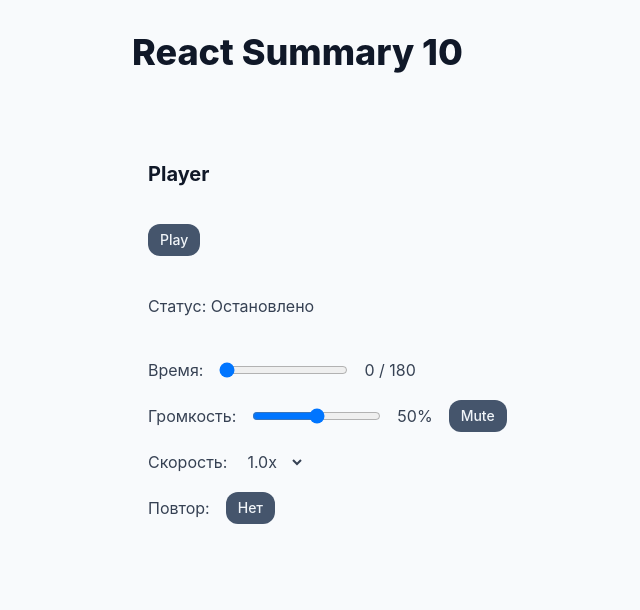
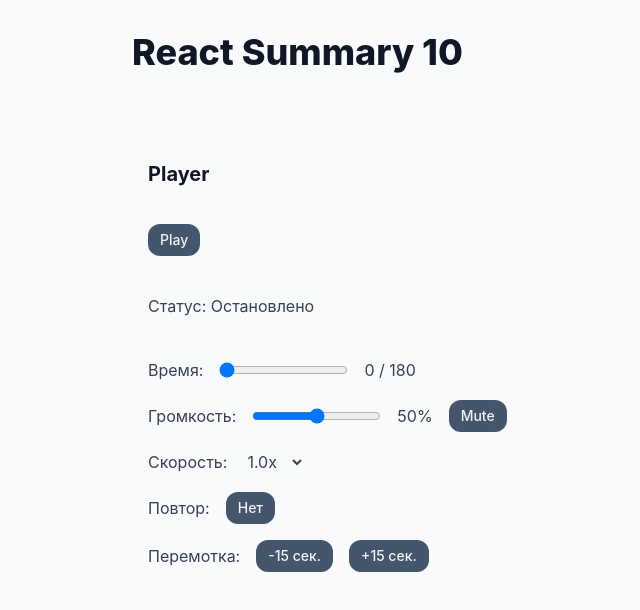
Before and after one commit to ArtemKutsan/react-summary-10, a React (Vite) app: page / in a window 1280 px wide. Shown: the top 610 px of the page, without its empty margins (92-732 px from the left). Built offline with nearby package versions, Linux system fonts and the light colour scheme.

Commit message:
feat: добавлены редюсеры seekForward и seekBackward и кнопка перемотки вперед/назад на 15с

```diff
--- a/src/components/Player.jsx
+++ b/src/components/Player.jsx
@@ -1,5 +1,5 @@
 import { useSelector, useDispatch } from "react-redux";
-import { playPause, setTime, changeVolume, toggleMute, setPlaybackRate, nextRepeatMode } from "../redux/slices/playerSlice";
+import { playPause, setTime, changeVolume, toggleMute, setPlaybackRate, nextRepeatMode, seekForward, seekBackward } from "../redux/slices/playerSlice";
 
 function Player() {
   const isPlaying = useSelector((state) => state.player.isPlaying);
@@ -9,6 +9,7 @@ function Player() {
   const isMuted = useSelector((state) => state.player.isMuted);
   const playbackRate = useSelector((state) => state.player.playbackRate);
   const repeatMode = useSelector((state) => state.player.repeatMode);
+
   const dispatch = useDispatch();
 
   return (
@@ -51,6 +52,15 @@ function Player() {
           {repeatMode === "none" ? "Нет" : repeatMode === "one" ? "Один" : "Все"}
         </button>
       </div>
+      <div className="flex items-center gap-4">
+        <label>Перемотка:</label>
+        <button className="button-primary" onClick={() => dispatch(seekBackward(15))}>
+          -15 сек.
+        </button>
+        <button className="button-primary" onClick={() => dispatch(seekForward(15))}>
+          +15 сек.
+        </button>
+      </div>
     </div>
   );
 }
--- a/src/redux/slices/playerSlice.js
+++ b/src/redux/slices/playerSlice.js
@@ -55,9 +55,23 @@ const playerSlice = createSlice({
       const currentIndex = modes.indexOf(state.repeatMode);
       state.repeatMode = modes[(currentIndex + 1) % modes.length];
     },
+    seekForward: (state, action) => {
+      state.currentTime = Math.min(state.currentTime + action.payload, state.maxTime);
+    },
+    seekBackward: (state, action) => {
+      state.currentTime = Math.max(state.currentTime - action.payload, 0);
+    },
   },
 });
 
-export const { playPause, setTime, changeVolume, toggleMute, setPlaybackRate, nextRepeatMode } =
-  playerSlice.actions;
+export const {
+  playPause,
+  setTime,
+  changeVolume,
+  toggleMute,
+  setPlaybackRate,
+  nextRepeatMode,
+  seekForward,
+  seekBackward,
+} = playerSlice.actions;
 export default playerSlice.reducer;
```
